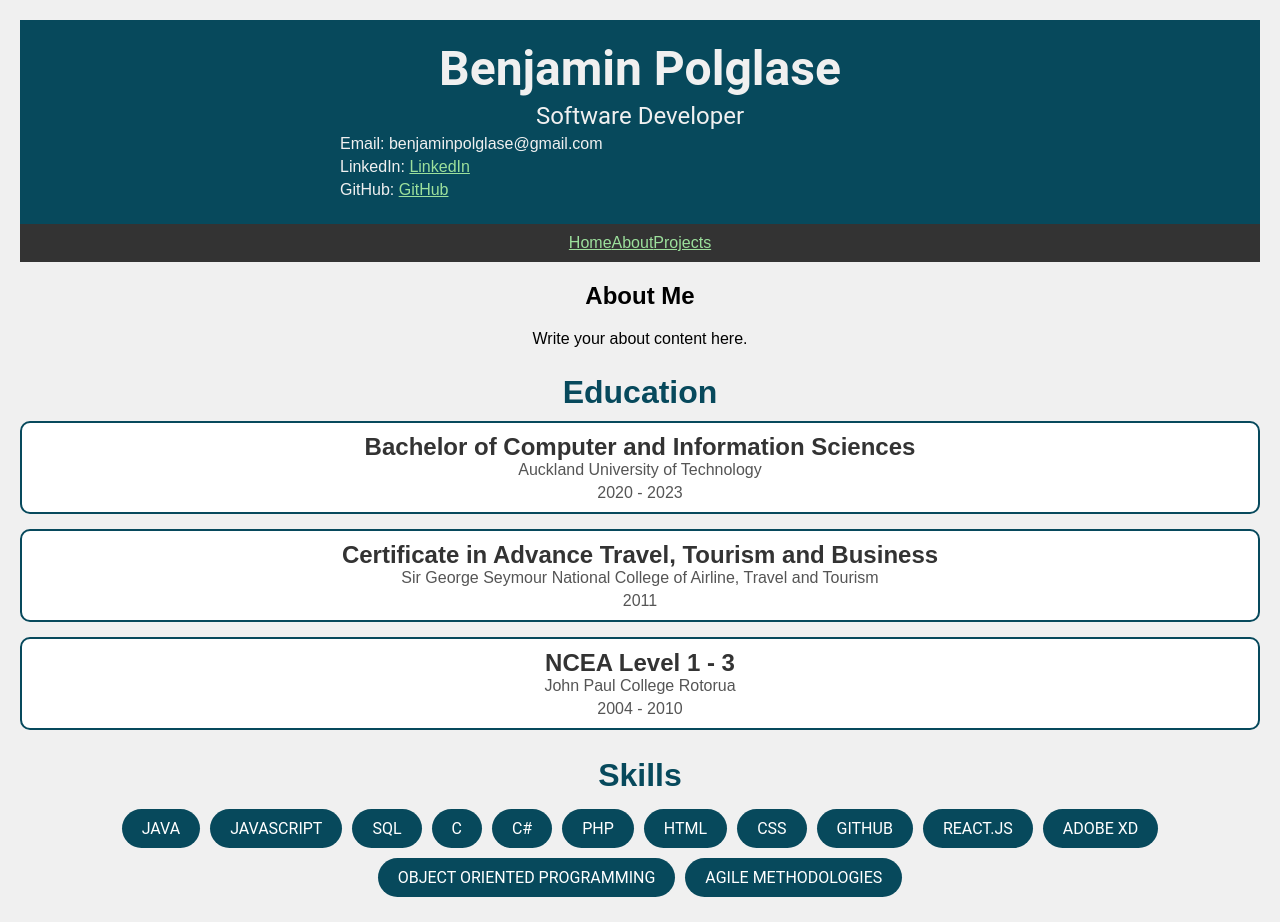
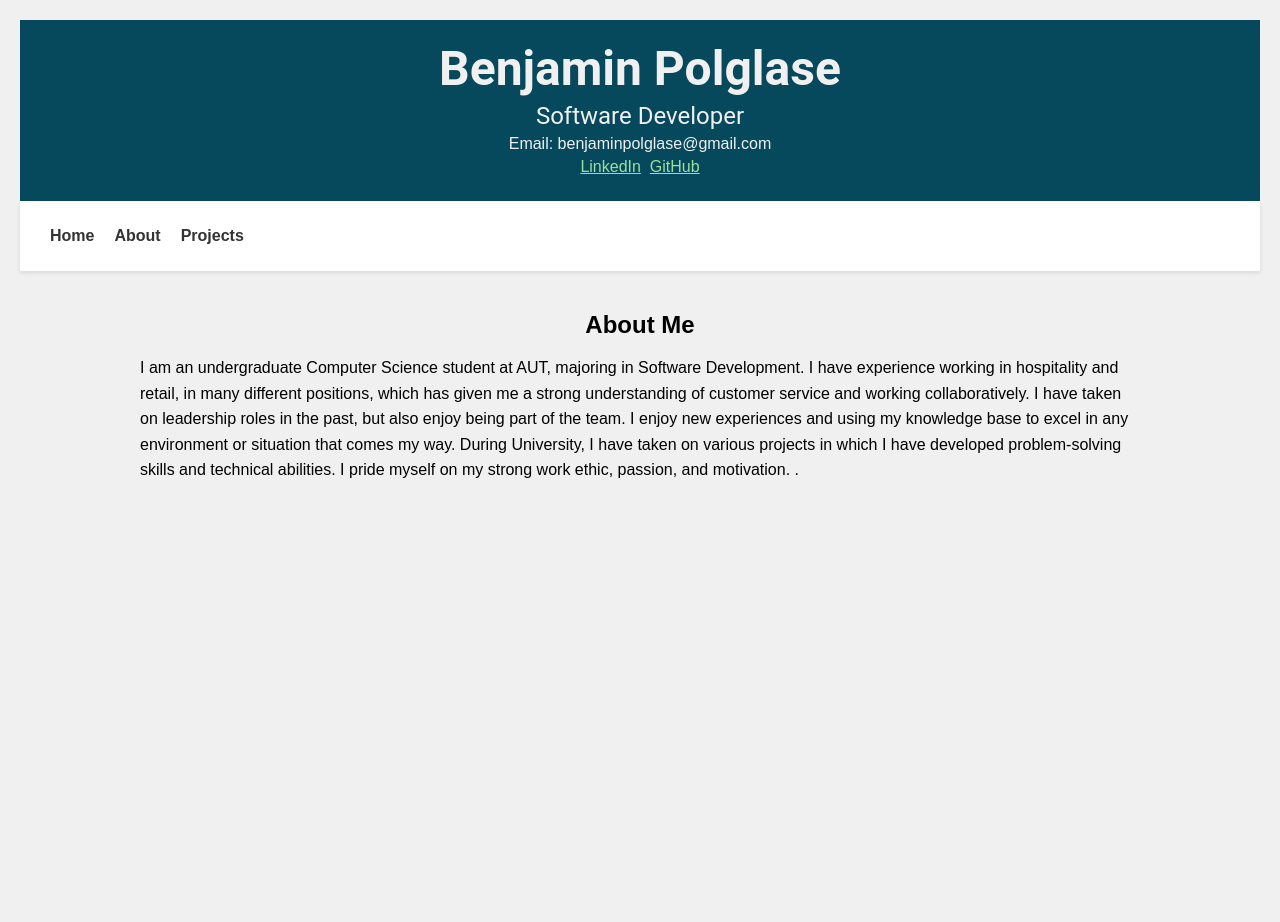
Before and after one commit to Bnjmn-P/React-Practice, a React (Create React App) app in the folder cv/: page /about in a window 1280 px wide. After the commit the page ends 800 px from the top, so only its background shows below. Built offline with nearby package versions, Linux system fonts and the light colour scheme.

Commit message:
Updated projects page

```diff
--- a/cv/src/App.css
+++ b/cv/src/App.css
@@ -78,7 +78,7 @@ a:hover {
 }
 
 .header-contact {
-  text-align: left;
+  text-align: center;
 }
 
 .header-contact p {
@@ -150,3 +150,41 @@ a:hover {
   font-family: 'Roboto', sans-serif;
   text-transform: uppercase;
 }
+
+#about {
+  max-width: 1000px;
+  margin: 0 auto;
+  padding: 20px;
+}
+
+#about h1 {
+  font-size: 2.0em;
+  margin-bottom: 10px;
+  color: #07495c;
+}
+
+#about h2 {
+  font-size: 1.5em;
+  margin-bottom: 10px;
+}
+
+#about p {
+  text-align: left;
+  font-size: 1em;
+  line-height: 1.6;
+  margin-bottom: 20px;
+}
+
+#about p:first-child {
+  margin-top: 0;
+}
+
+#about p:last-child {
+  margin-bottom: 0;
+}
+
+@media (max-width: 768px) {
+  #about {
+    padding: 10px;
+  }
+}
--- a/cv/src/App.js
+++ b/cv/src/App.js
@@ -1,11 +1,11 @@
 import React from 'react';
 import { Route, Routes } from 'react-router-dom';
 import Header from './components/Header';
-import Education from './components/Education';
-import Skills from './components/Skills';
 import Navbar from './components/Navbar';
 import About from './components/pages/About';
 import Projects from './components/pages/Projects';
+import Home from './components/pages/Home';
+
 import './App.css';
 
 
@@ -16,11 +16,11 @@ function App() {
       <Header />
       <Navbar />
       <Routes>
+      <Route path="/home" element={<Home />} />
+
         <Route path="/about" element={<About />} />
         <Route path="/projects" element={<Projects />} />
       </Routes>
-      <Education />
-      <Skills />
     </div>
 
   );
--- a/cv/src/components/Header.js
+++ b/cv/src/components/Header.js
@@ -8,8 +8,8 @@ const Header = () => {
         <p className="header-subtitle">Software Developer</p>
         <div className="header-contact">
           <p>Email: benjaminpolglase@gmail.com</p>
-          <p>LinkedIn: <a href= "https://www.linkedin.com/in/benjamin-polglase-ba3022275/"> LinkedIn</a> </p>
-          <p>GitHub: <a href="https://github.com/Bnjmn-P">GitHub</a></p>
+          <p> <a href= "https://www.linkedin.com/in/benjamin-polglase-ba3022275/" target="_blank" rel="noopener noreferrer">LinkedIn</a> &nbsp;
+              <a href="https://github.com/Bnjmn-P" target="_blank" rel="noopener noreferrer">GitHub</a></p>
         </div>
       </div>
     </header>
--- a/cv/src/components/Navbar.css
+++ b/cv/src/components/Navbar.css
@@ -1,27 +1,26 @@
 .navbar {
-    background-color: #333;
-    padding: 10px 0;
+  background-color: #ffffff; /* Set your desired background color */
+  padding: 10px 20px; /* Adjust padding as needed */
+  box-shadow: 0 2px 4px rgba(0, 0, 0, 0.1); /* Add a subtle box shadow */
 }
 
 .navbar-list {
-    list-style: none;
-    margin: 0;
+  list-style-type: none;
   padding: 0;
   display: flex;
-    justify-content: center;
 }
 
-  .navbar-item {
-    margin: 0 20px;
+.navbar-list li {
+  margin: 0 10px; /* Adjust spacing between navbar items */
 }
 
-  .navbar-item a {
+.navbar-list li a {
   text-decoration: none;
-    color: white;
-    font-weight: bold;
-    font-size: 1.2rem;
+  color: #333333; /* Set your desired text color */
+  font-weight: bold; /* Adjust font weight as needed */
+  font-size: 16px; /* Adjust font size as needed */
 }
 
-  .navbar-item a:hover {
-    color: #61dafb; /* Hover color */
+.navbar-list li a:hover {
+  color: #007bff; /* Set your desired hover color */
 }
--- a/cv/src/components/Navbar.js
+++ b/cv/src/components/Navbar.js
@@ -9,7 +9,7 @@ const Navbar = () => {
     <nav className="navbar">
       <ul className="navbar-list">
         <li>
-            <Link to= "/">Home</Link>
+            <Link to= "/home">Home</Link>
         </li>
         <li>
             <Link to="/about">About</Link>
--- a/cv/src/components/pages/About.js
+++ b/cv/src/components/pages/About.js
@@ -4,7 +4,8 @@ const About = () => {
   return (
     <section id="about">
       <h2>About Me</h2>
-      <p>Write your about content here.</p>
+      <p>I am an undergraduate Computer Science student at AUT, majoring in Software Development.
+        I have experience working in hospitality and retail, in many different positions, which has given me a strong understanding of customer service and working collaboratively. I have taken on leadership roles in the past, but also enjoy being part of the team. I enjoy new experiences and using my knowledge base to excel in any environment or situation that comes my way. During University, I have taken on various projects in which I have developed problem-solving skills and technical abilities. I pride myself on my strong work ethic, passion, and motivation. .</p>
     </section>
   );
 }
--- /dev/null
+++ b/cv/src/components/pages/Home.js
@@ -0,0 +1,16 @@
+import React from 'react';
+
+import Education from '../Education';
+import Skills from '../Skills';
+
+function Home() {
+    return (
+        <section id="home">
+
+        <Education />
+        <Skills />
+        </section>
+            );
+  }
+
+  export default Home;
--- a/cv/src/components/pages/Projects.js
+++ b/cv/src/components/pages/Projects.js
@@ -3,8 +3,15 @@ import React from 'react';
 const About = () => {
   return (
     <section id="about">
-      <h2>About Me</h2>
-      <p>Write your about content here.</p>
+      <h1>Projects</h1>
+      <h2>Research and Development Project</h2>
+<p>As part of my final year at Auckland University of Technology (AUT), I am part of a team tasked with examining how the faculty manages its academic courses. We had two semesters to complete this task. We worked together to figure out our roles and how we'd go about our research. We learned about our clients' needs and presented a plan for how we'd approach the project and what results they could expect.</p>
+<p>To get the job done effectively, we decided to use an agile method called Scrum, which is a structured way of working together. I was chosen to be Scrum master and lead this process, based on my prior experience in a similar role. This meant I organized daily check-ins, explained our working methods, kept everyone up to date, tracked our progress, and helped solve any problems that came up.</p>
+<p>Our clients wanted us to thoroughly examine the current system, finding places where we could use automation or make things work more efficiently. They also wanted us to suggest possible new features that another team could add later. To do this, we first identified all the important people and users of any software currently in use. We talked to them to understand what they put into the system, what they did with it, and what came out of it. This gave us both a broad overview and a detailed look at how the courses were being managed. We summarized all these processes in documents and diagrams, such as UML and use case diagrams.</p>
+<p>We used a method called business process models to help us organize and understand how everything fit together. We kept in close touch with the clients to make sure our project was on the right path and meeting their expectations. Once they were sure we really understood the current process, we moved on to figuring out what new features they might want. Knowing the system inside out was important here because it helped us figure out what could be improved. </p>
+<p>Again, we talked to the people involved to get their thoughts, as we needed to focus on what they wanted. After we'd put together a detailed document of all the features they might want to add, along with reasons for each one, we moved on to see if each feature was doable. We looked at the big picture requirements and regulations that needed to be met, as well as the current systems in place and its limitations.</p>
+<p>When the project is finished, we'll present our findings in a final report. The clients can then give this report to a new team if they decide to go ahead with our suggested features. This whole experience taught me how important it is to have a clear plan, work closely with clients, and truly understand a system before trying to make it better.
+</p>
     </section>
   );
 }
```
Lines whose indentation alone changed are shown as unchanged.
